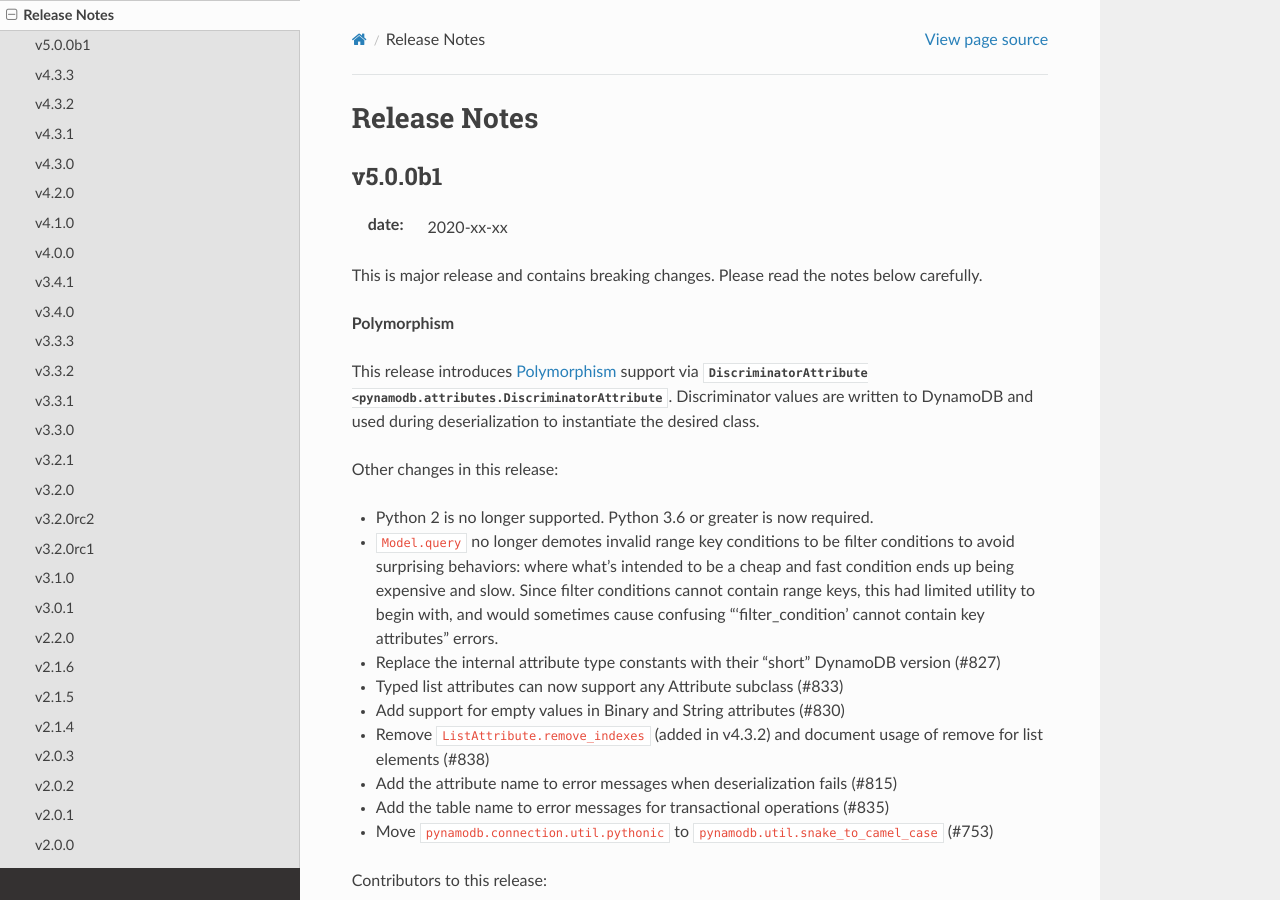
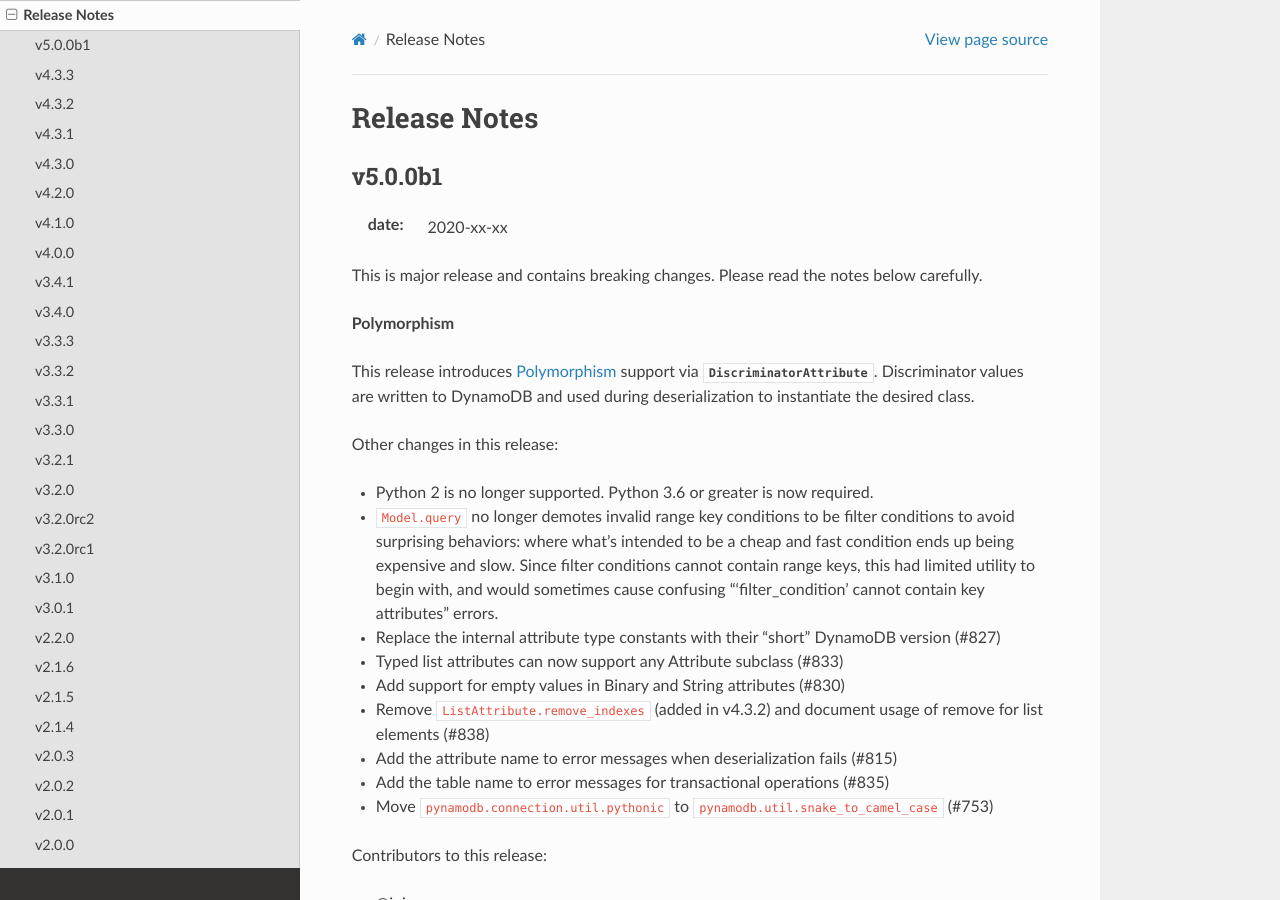
Before and after one commit to pynamodb/PynamoDB, a Sphinx documentation site: the page built from docs/release_notes.rst, in a window 1280 px wide and 900 px high. Built offline with Sphinx 7.4.7 and the Read the Docs theme 2.0.0, drawn with Linux system fonts in a browser that asks for light colours.

Commit message:
Fix typo in release notes

```diff
--- a/docs/release_notes.rst
+++ b/docs/release_notes.rst
@@ -10,7 +10,7 @@ This is major release and contains breaking changes. Please read the notes below
 
 **Polymorphism**
 
-This release introduces :ref:`polymorphism` support via :py:class:`DiscriminatorAttribute <pynamodb.attributes.DiscriminatorAttribute`.
+This release introduces :ref:`polymorphism` support via :py:class:`DiscriminatorAttribute <pynamodb.attributes.DiscriminatorAttribute>`.
 Discriminator values are written to DynamoDB and used during deserialization to instantiate the desired class.
 
 Other changes in this release:
```
